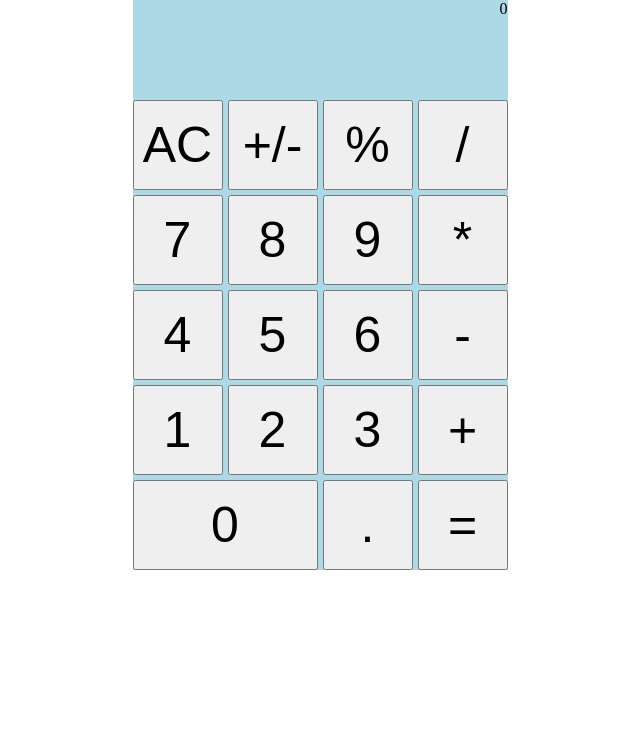
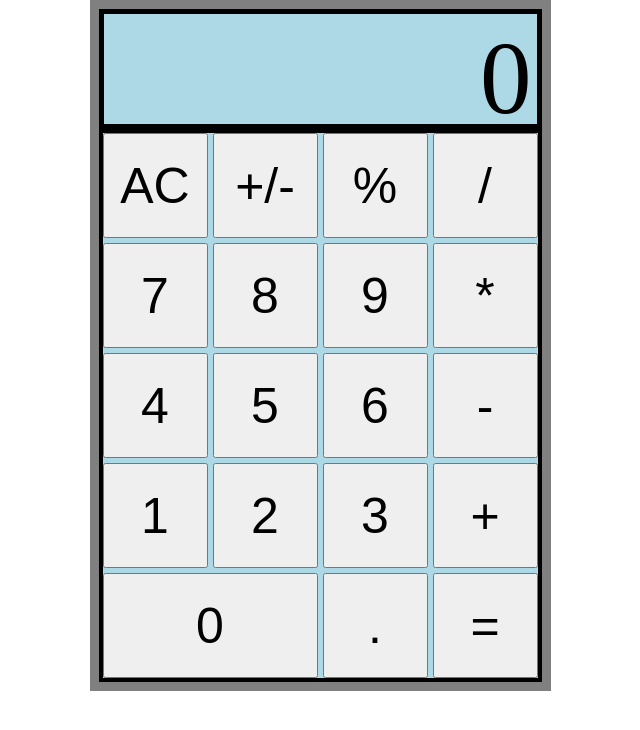
Before and after one commit to LitDennis13/odin-calculator, a plain HTML site: page index.html in a window 1280 px wide. Shown: the whole page, without its empty margins (320-960 px from the left). Drawn offline with Linux system fonts and the light colour scheme.

Commit message:
add styles to calculator
css style sheet is finished and added
more buttons to the calculator

```diff
--- a/styles.css
+++ b/styles.css
@@ -12,6 +12,9 @@ body {
 #calculator-container {
     display: flex;
     flex-direction: column;
+    border: 4px solid grey;
+    padding: 5px;
+    background-color: grey;
 
 }
 
@@ -19,24 +22,29 @@ body {
     background-color: lightblue;
     text-align: right;
     height: 100px;
+    font-size: 103px;
+    padding: 5px;
+    border: 5px solid black;
 
 }
 
 #buttons {
     display: flex;
     flex-wrap: wrap;
-    height: 470px;
-    width: 375px;
+    height: auto;
+    width: 435px;
     gap:5px;
     background-color: lightblue;
+    border: 4px solid black;
+
 }
 
 #calculator-button {
     font-size: 50px;
-    width: 90px;
-    height: 90px;
+    width: 105px;
+    height: 105px;
     text-align: center;
 }
 #calculator-button.zero {
-    width: 185px;
+    width: 215px;
 }
```
